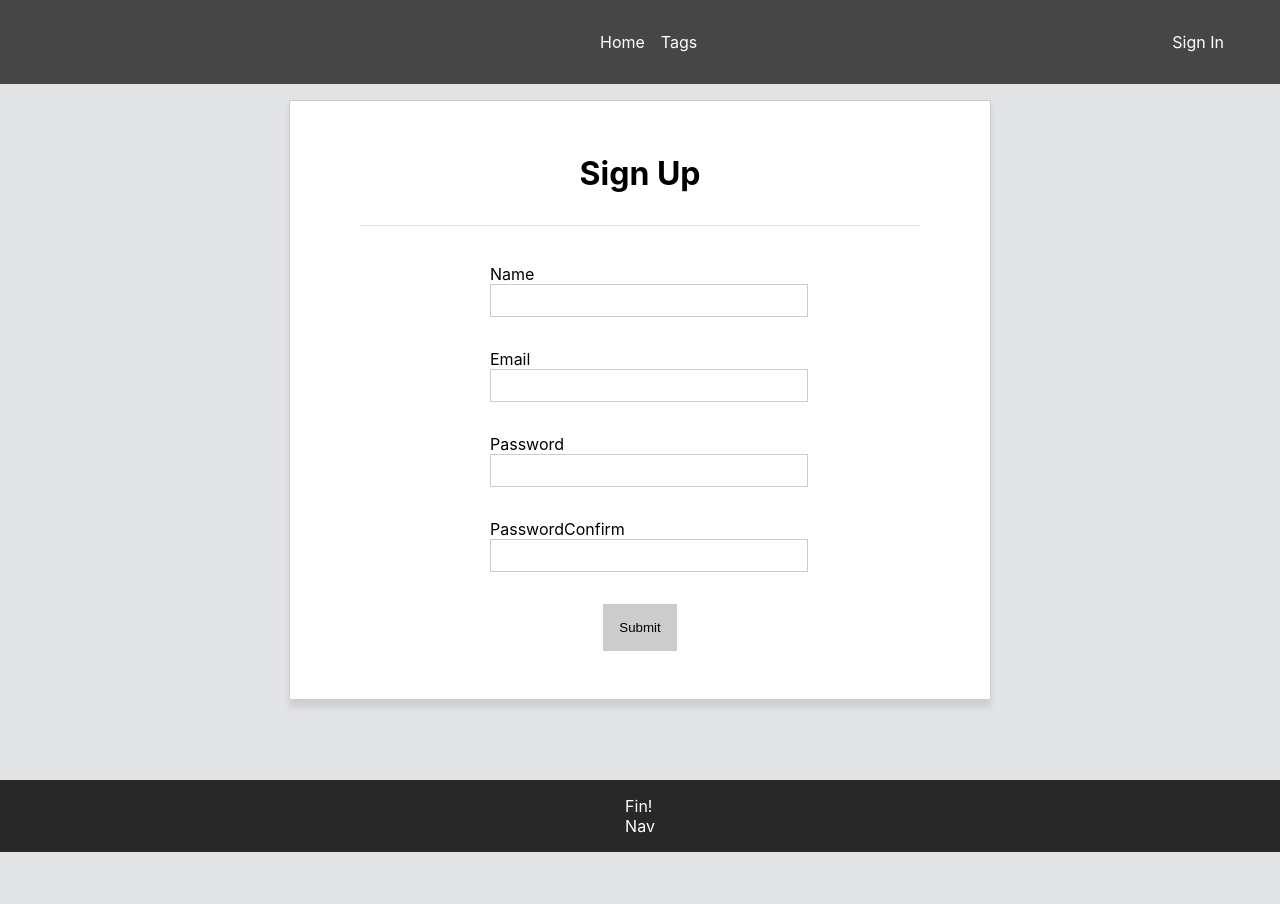
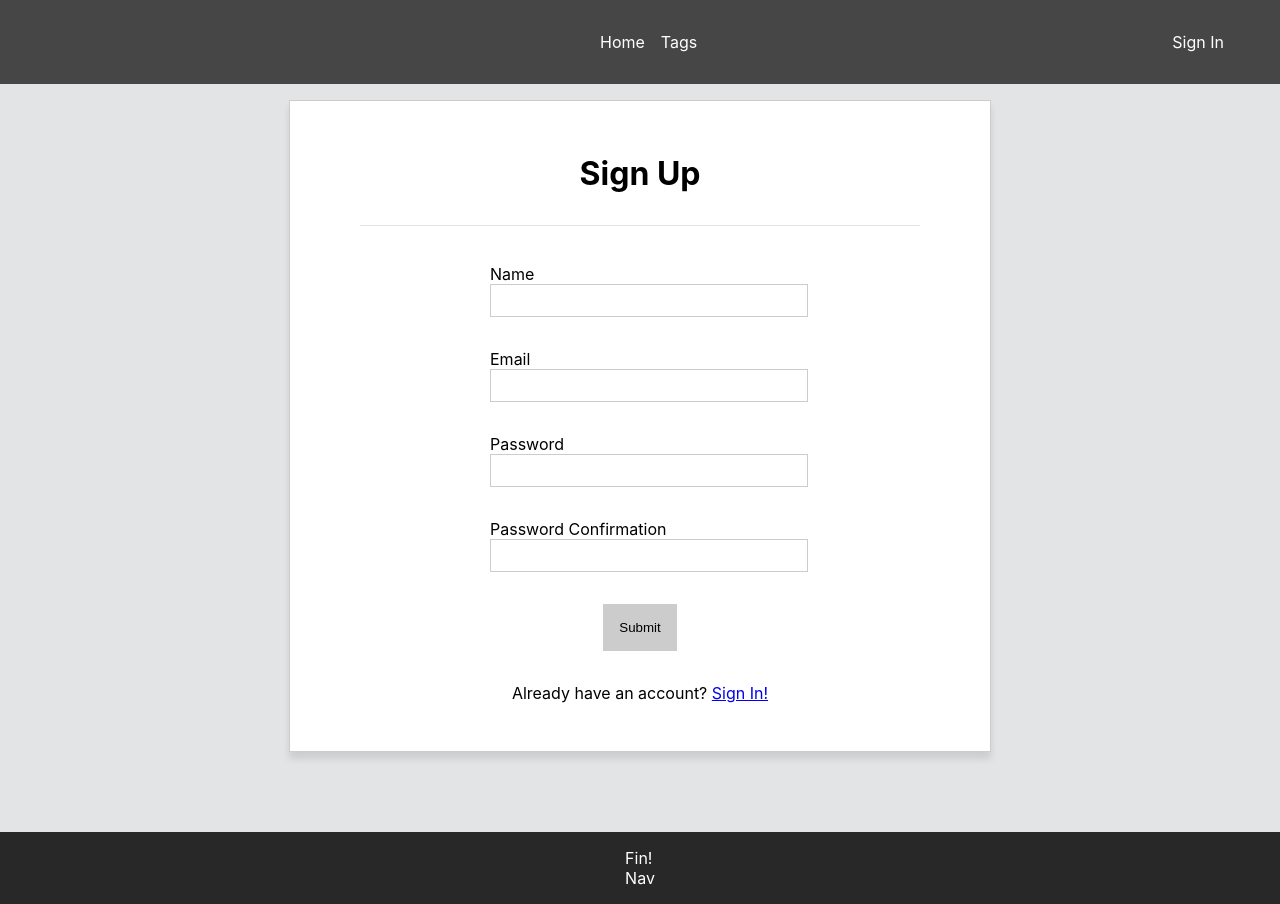
Before and after one commit to ugo-h/Blog_frontend, a React (Create React App) app: page /auth/signup in a window 1280 px wide. Before the commit the page ends 852 px from the top, so only its background shows below. Built offline with nearby package versions, Linux system fonts and the light colour scheme.

Commit message:
ready to implement user pages

```diff
--- a/src/App.js
+++ b/src/App.js
@@ -9,6 +9,7 @@ import Tags from './routes/Tags/Tags';
 import Footer from './Components/Footer/Footer';
 import AuthContext from './Context/AuthContext';
 
+document.coockie = "promo_shown=1; Max-Age=2600000; Strict"
 class App extends Component {
   state = {
     userToken: ''
--- a/src/Containers/Form/SignForm/SignForm.js
+++ b/src/Containers/Form/SignForm/SignForm.js
@@ -58,12 +58,19 @@ class SignForm extends Component {
         for(const name in this.state.fields) {
             const value = this.state.fields[name]
             const error = this.state.errors[name]
+            let type = name;
+            let autocomplete = "false";
+            if(name.includes('password')) {
+                autocomplete = "true";
+                type="password"
+            }
+            const label = name.split('-').join(' ');
             fieldsArray.push(
             <Field
                 key={name}
-                label={name}
+                label={label}
                 error={error}
-                input={<input className="field__input" name={name} type={name} value={value} onChange={this.inputChangeHandler}/>}
+                input={<input autoComplete={autocomplete} className="field__input" name={name} type={type} value={value} onChange={this.inputChangeHandler}/>}
             />)
         }
         return fieldsArray;
--- a/src/Containers/Form/formLogic.js
+++ b/src/Containers/Form/formLogic.js
@@ -11,6 +11,7 @@ export async function sendFormRequest(route, body) {
     });
     const data = await res.json();
     return data;
+
 }
 
 export function processErrors(errors) {
--- a/src/routes/Auth/SignIn.js
+++ b/src/routes/Auth/SignIn.js
@@ -12,7 +12,7 @@ const siginIn = (props) => {
                 fields={["email", "password"]}
                 route="/signin"
             />
-            <p>Do not have an account? <Link to="/signup">join Us!</Link></p>
+            <p>Do not have an account? <Link to="/auth/signup">join Us!</Link></p>
         </main>
         </RedirectWhenAuth>
     )
--- a/src/routes/Auth/SignUp.js
+++ b/src/routes/Auth/SignUp.js
@@ -1,4 +1,5 @@
 import React from 'react';
+import { Link } from 'react-router-dom';
 import SignForm from '../../Containers/Form/SignForm/SignForm';
 import { RedirectWhenAuth } from '../../Helper/Protected';
 
@@ -8,9 +9,10 @@ const signUp = (props) => {
         <main className="Auth Util__main Util__card">
             <h1 className="title">Sign Up</h1>
             <SignForm
-                fields={["name", "email", "password", "passwordConfirm"]}
+                fields={["name", "email", "password", "password-confirmation"]}
                 route="/signup"
             />
+            <p>Already have an account? <Link to="/auth/signin">Sign In!</Link></p>
         </main>
         </RedirectWhenAuth>
     )
```
